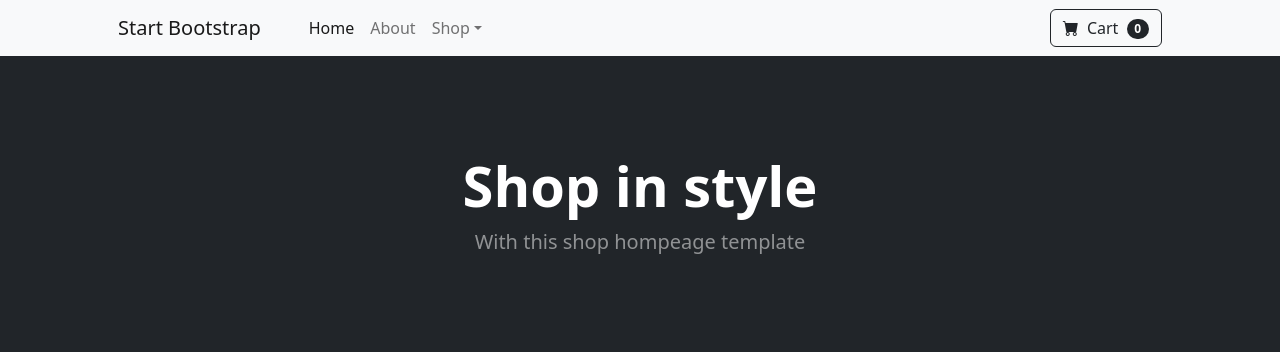
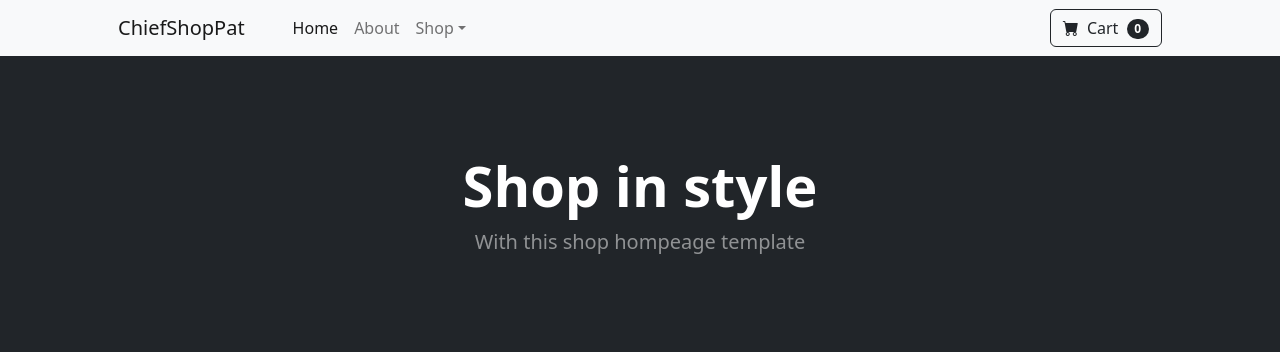
Before and after one commit to ChiefVishPat/e-commerce_site, a Django app: page / in a window 1280 px wide. Shown: the top 352 px of the page. Run offline with Django 5.2, Linux system fonts and the light colour scheme; grey boxes labelled with a size stand in for pictures from a placeholder-image service; some libraries are stand-ins or nearby versions.

Commit message:
changed the title and navbar title of the store front

```diff
--- a/ecom/store/templates/home.html
+++ b/ecom/store/templates/home.html
@@ -6,7 +6,7 @@
         <meta name="viewport" content="width=device-width, initial-scale=1, shrink-to-fit=no" />
         <meta name="description" content="" />
         <meta name="author" content="" />
-        <title>Shop Homepage - Start Bootstrap Template</title>
+        <title>ChiefShopPat | Homepage</title>
         <!-- Favicon-->
         <link rel="icon" type="image/x-icon" href="{% static 'assets/favicon.ico' %}" />
         <!-- Bootstrap icons-->
@@ -18,7 +18,7 @@
         <!-- Navigation-->
         <nav class="navbar navbar-expand-lg navbar-light bg-light">
             <div class="container px-4 px-lg-5">
-                <a class="navbar-brand" href="#!">Start Bootstrap</a>
+                <a class="navbar-brand" href="#!">ChiefShopPat</a>
                 <button class="navbar-toggler" type="button" data-bs-toggle="collapse" data-bs-target="#navbarSupportedContent" aria-controls="navbarSupportedContent" aria-expanded="false" aria-label="Toggle navigation"><span class="navbar-toggler-icon"></span></button>
                 <div class="collapse navbar-collapse" id="navbarSupportedContent">
                     <ul class="navbar-nav me-auto mb-2 mb-lg-0 ms-lg-4">
```
